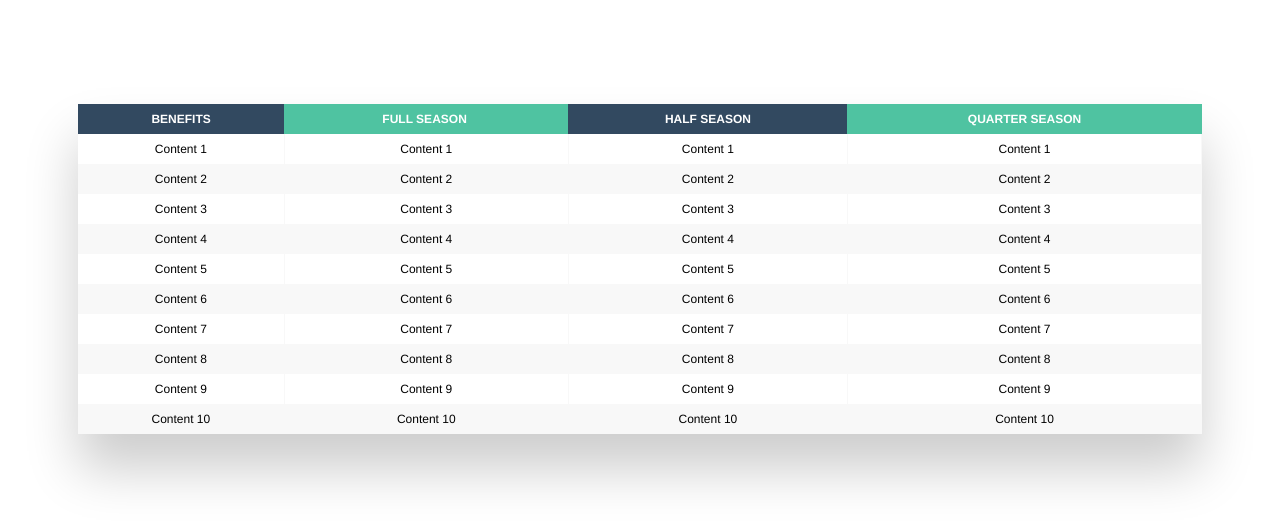
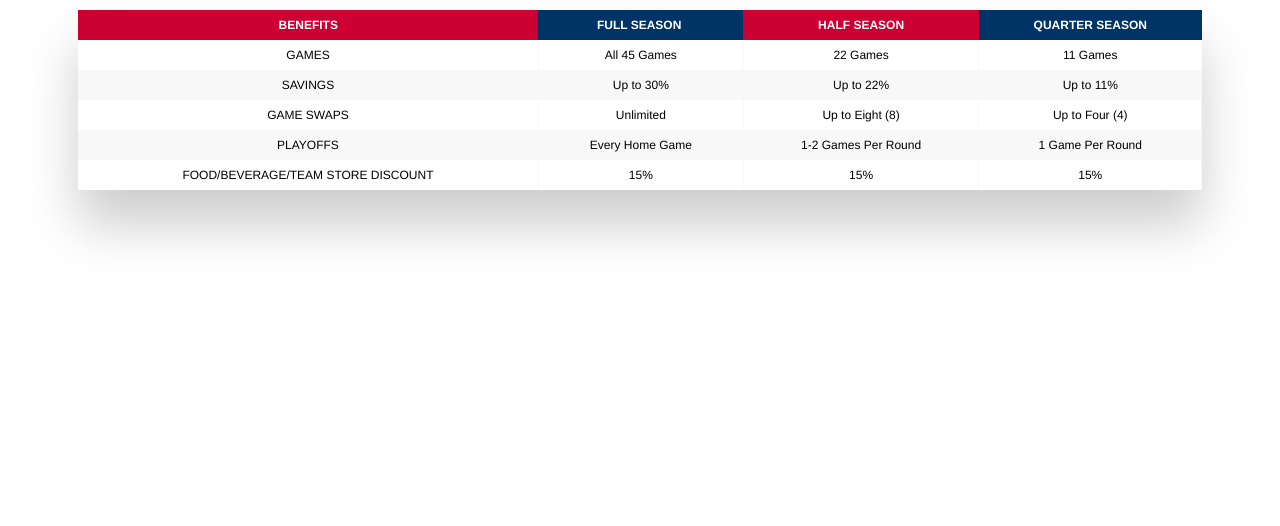
Before and after one commit to ColumbusBlueJackets/fullseason-benefits, a plain HTML site: page index.html in a window 1280 px wide. Drawn offline with Linux system fonts and the light colour scheme.

Commit message:
Update index.html

```diff
--- a/index.html
+++ b/index.html
@@ -1,4 +1,4 @@
-<h2>Responsive Table</h2>
+
 <div class="table-wrapper">
     <table class="fl-table">
         <thead>
@@ -11,65 +11,36 @@
         </thead>
         <tbody>
         <tr>
-            <td>Content 1</td>
-            <td>Content 1</td>
-            <td>Content 1</td>
-            <td>Content 1</td>
+            <td>GAMES</td>
+            <td>All 45 Games</td>
+            <td>22 Games</td>
+            <td>11 Games</td>
         </tr>
         <tr>
-            <td>Content 2</td>
-            <td>Content 2</td>
-            <td>Content 2</td>
-            <td>Content 2</td>
+            <td>SAVINGS</td>
+            <td>Up to 30%</td>
+            <td>Up to 22%</td>
+            <td>Up to 11%</td>
         </tr>
         <tr>
-            <td>Content 3</td>
-            <td>Content 3</td>
-            <td>Content 3</td>
-            <td>Content 3</td>
+            <td>GAME SWAPS</td>
+            <td>Unlimited</td>
+            <td>Up to Eight (8)</td>
+            <td>Up to Four (4)</td>
         </tr>
         <tr>
-            <td>Content 4</td>
-            <td>Content 4</td>
-            <td>Content 4</td>
-            <td>Content 4</td>
+            <td>PLAYOFFS</td>
+            <td>Every Home Game</td>
+            <td>1-2 Games Per Round</td>
+            <td>1 Game Per Round</td>
         </tr>
         <tr>
-            <td>Content 5</td>
-            <td>Content 5</td>
-            <td>Content 5</td>
-            <td>Content 5</td>
+            <td>FOOD/BEVERAGE/TEAM STORE DISCOUNT</td>
+            <td>15%</td>
+            <td>15%</td>
+            <td>15%</td>
         </tr>
-        <tr>
-            <td>Content 6</td>
-            <td>Content 6</td>
-            <td>Content 6</td>
-            <td>Content 6</td>
-        </tr>
-        <tr>
-            <td>Content 7</td>
-            <td>Content 7</td>
-            <td>Content 7</td>
-            <td>Content 7</td>
-        </tr>
-        <tr>
-            <td>Content 8</td>
-            <td>Content 8</td>
-            <td>Content 8</td>
-            <td>Content 8</td>
-        </tr>
-        <tr>
-            <td>Content 9</td>
-            <td>Content 9</td>
-            <td>Content 9</td>
-            <td>Content 9</td>
-        </tr>
-        <tr>
-            <td>Content 10</td>
-            <td>Content 10</td>
-            <td>Content 10</td>
-            <td>Content 10</td>
-        </tr>
+
         <tbody>
     </table>
 </div>
@@ -124,13 +95,13 @@ h2{
 
 .fl-table thead th {
     color: #ffffff;
-    background: #4FC3A1;
+    background: #003366;
 }
 
 
 .fl-table thead th:nth-child(odd) {
     color: #ffffff;
-    background: #324960;
+    background: #CC0033;
 }
 
 .fl-table tr:nth-child(even) {
```
